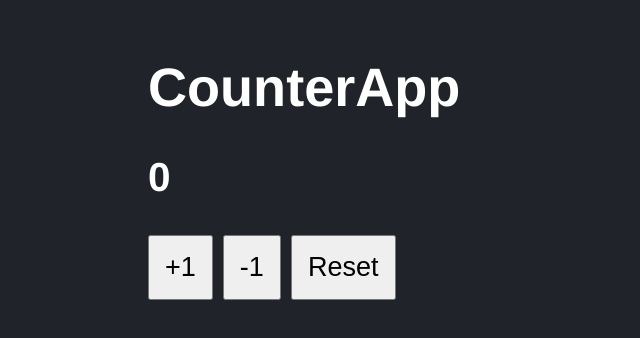
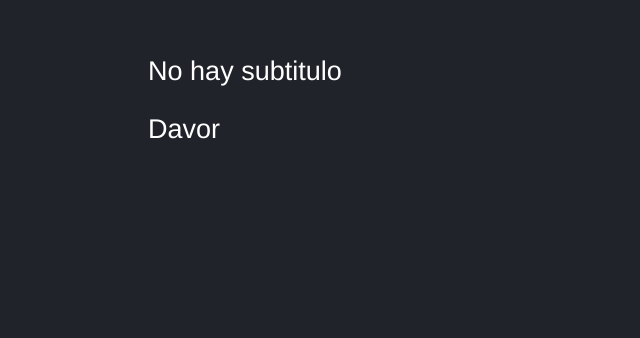
Before and after one commit to DavorTW/react, a React (Vite) app in the folder 03-counter-app-vite/: page / in a window 1280 px wide. Shown: the part 128-466 px from the top of the page, without its empty margins (0-640 px from the left). Built offline with nearby package versions, Linux system fonts and the light colour scheme.

Commit message:
Prepared FirstApp react component for testing and installed testing library

```diff
--- a/03-counter-app-vite/package.json
+++ b/03-counter-app-vite/package.json
@@ -19,6 +19,8 @@
     "@babel/core": "^7.26.0",
     "@babel/preset-env": "^7.26.0",
     "@eslint/js": "^9.13.0",
+    "@testing-library/dom": "^10.4.0",
+    "@testing-library/react": "^16.0.1",
     "@types/jest": "^29.5.14",
     "@types/react": "^18.3.12",
     "@types/react-dom": "^18.3.1",
--- a/03-counter-app-vite/src/FirstApp.jsx
+++ b/03-counter-app-vite/src/FirstApp.jsx
@@ -1,24 +1,16 @@
 import {fragment} from 'react';
 import PropTypes from 'prop-types';
 
-const newMessage = {
-    message: 'Hola mundo',
-    title: 'Davor',
-};
-
-const getSaludo = (message) => {
-    return message
-};
-
-export const FirstApp = ({title}) => {
+export const FirstApp = ({title ,subTitle = 'No hay subtitulo', name = 'Davor'}) => {
 
   return (
     //same as writing <fragment></fragment>
     <>
         {/* <code>{JSON.stringify(newMessage)}</code> */}
         {/* <h1>{getSaludo("Hi I am Davor")}</h1> */}
-        <h1>{title}</h1>
-        <p>Soy un subtitulo</p>
+        <h1>{ title }</h1>
+        <p>{ subTitle }</p>
+        <p>{ name }</p>
     </>
 
   )
@@ -27,4 +19,11 @@ export const FirstApp = ({title}) => {
 
 FirstApp.propTypes = {
   title: PropTypes.string.isRequired,
+  subTitle: PropTypes.string,
 }
+
+// FirstApp.defaultProps = {
+//   // title: 'No hay titulo',
+//   // subTitle: 'No hay subtitulo',
+//   // name: 'Davor',
+// }
--- a/03-counter-app-vite/src/main.jsx
+++ b/03-counter-app-vite/src/main.jsx
@@ -5,9 +5,11 @@ import ReactDOM from 'react-dom/client';
 //import Student from './Student';
 import CounterApp from './CounterApp';
 import './styles.css';
+import { FirstApp } from './FirstApp';
 
 ReactDOM.createRoot(document.getElementById('root')).render(
     <React.StrictMode>
-        <CounterApp value={0}/>
+        {/* <CounterApp value={0}/> */}
+        {<FirstApp/>}
     </React.StrictMode>
 );
```
Also changed, not shown: 1 other file (tests, documents, lock files or other folders).
